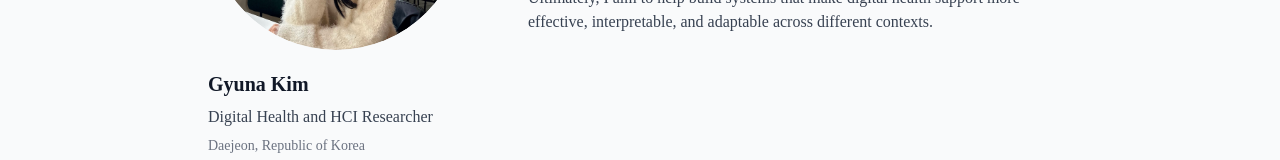
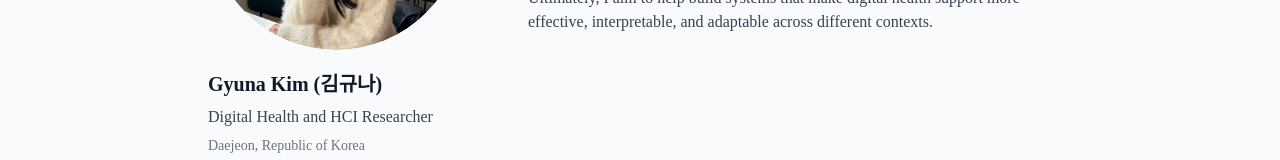
Before and after one commit to gn0219/gn0219.github.io, a Next.js app: page / in a window 1280 px wide. Shown: the part 370-530 px from the top of the page. Built offline with nearby package versions, Linux system fonts and the light colour scheme; a web font is replaced by a local one.

Commit message:
Update Korean Name

```diff
--- a/src/data/profile.ts
+++ b/src/data/profile.ts
@@ -1,5 +1,6 @@
 export interface Profile {
   name: string;
+  koreanName?: string;
   title: string;
   email: string;
   location: string;
@@ -38,6 +39,7 @@ export interface Profile {
 
 export const profileData: Profile = {
   name: "Gyuna Kim",
+  koreanName: "김규나",
   title: "Digital Health and HCI Researcher",
   email: "gyuna.kim@kaist.ac.kr",
   location: "Daejeon, Republic of Korea",
--- a/src/pages/index.tsx
+++ b/src/pages/index.tsx
@@ -213,7 +213,7 @@ const Home: NextPage = () => {
               </div>
               <div className="text-center md:text-left space-y-2">
                 <div className="space-y-2">
-                  <h1 className="text-xl font-bold font-lora text-gray-900">{profileData.name}</h1>
+                  <h1 className="text-xl font-bold font-lora text-gray-900">{profileData.name} {profileData.koreanName && `(${profileData.koreanName})`}</h1>
                   <p className="text-base text-gray-700 leading-snug">{profileData.title}</p>
                   <p className="text-sm text-gray-500 leading-snug">{profileData.location}</p>
                 </div>
```
